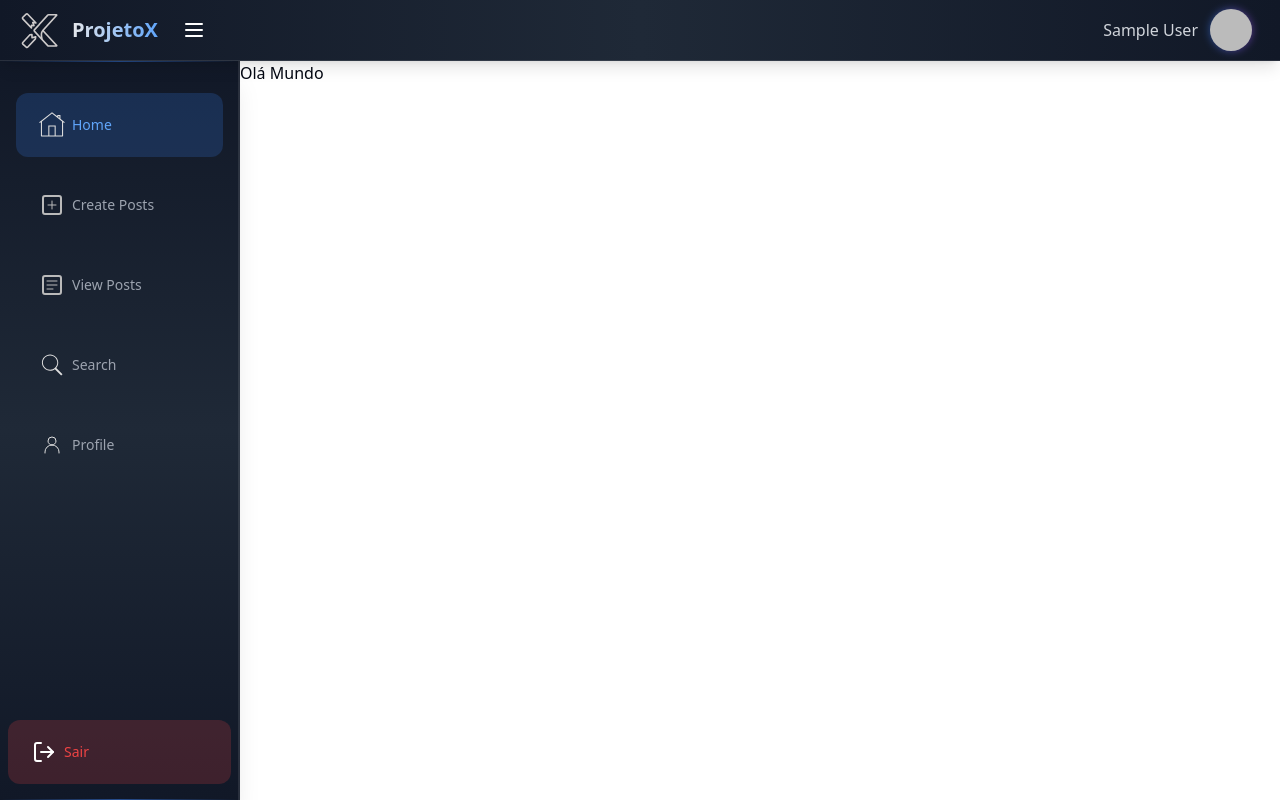
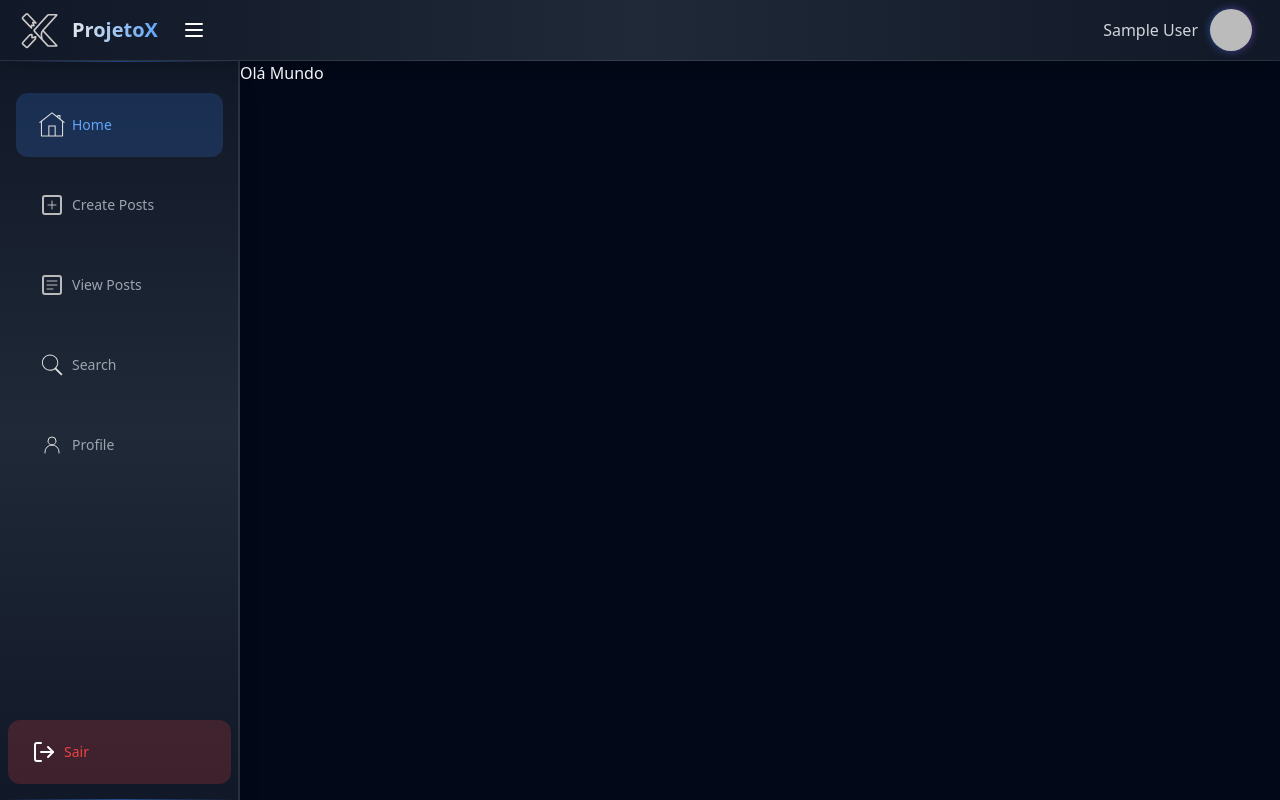
Before and after one commit to G00li/Projectx, a Next.js app in the folder projectx/: page / in a window 1280 px wide. Built offline with nearby package versions, Linux system fonts and the light colour scheme; no server answers; the database is empty; sample sign-in values are in the browser's storage.

Commit message:
Fix: Corrigindo problema com o Tailwind

```diff
--- a/projectx/src/app/globals.css
+++ b/projectx/src/app/globals.css
@@ -32,25 +32,25 @@
 
 @layer base {
   :root {
-    --background: 0 0% 100%;
-    --foreground: 224 71.4% 4.1%;
-    --card: 0 0% 100%;
-    --card-foreground: 224 71.4% 4.1%;
-    --popover: 0 0% 100%;
-    --popover-foreground: 224 71.4% 4.1%;
-    --primary: 220.9 39.3% 11%;
-    --primary-foreground: 210 20% 98%;
-    --secondary: 220 14.3% 95.9%;
-    --secondary-foreground: 220.9 39.3% 11%;
-    --muted: 220 14.3% 95.9%;
-    --muted-foreground: 220 8.9% 46.1%;
-    --accent: 220 14.3% 95.9%;
-    --accent-foreground: 220.9 39.3% 11%;
-    --destructive: 0 84.2% 60.2%;
-    --destructive-foreground: 210 20% 98%;
-    --border: 220 13% 91%;
-    --input: 220 13% 91%;
-    --ring: 224 71.4% 4.1%;
+    --background: 222.2 84% 4.9%;
+    --foreground: 210 40% 98%;
+    --card: 222.2 84% 4.9%;
+    --card-foreground: 210 40% 98%;
+    --popover: 222.2 84% 4.9%;
+    --popover-foreground: 210 40% 98%;
+    --primary: 217.2 91.2% 59.8%;
+    --primary-foreground: 222.2 47.4% 11.2%;
+    --secondary: 217.2 32.6% 17.5%;
+    --secondary-foreground: 210 40% 98%;
+    --muted: 217.2 32.6% 17.5%;
+    --muted-foreground: 215 20.2% 65.1%;
+    --accent: 217.2 32.6% 17.5%;
+    --accent-foreground: 210 40% 98%;
+    --destructive: 0 62.8% 30.6%;
+    --destructive-foreground: 210 40% 98%;
+    --border: 217.2 32.6% 17.5%;
+    --input: 217.2 32.6% 17.5%;
+    --ring: 224.3 76.3% 48%;
     --chart-1: 12 76% 61%;
     --chart-2: 173 58% 39%;
     --chart-3: 197 37% 24%;
```
